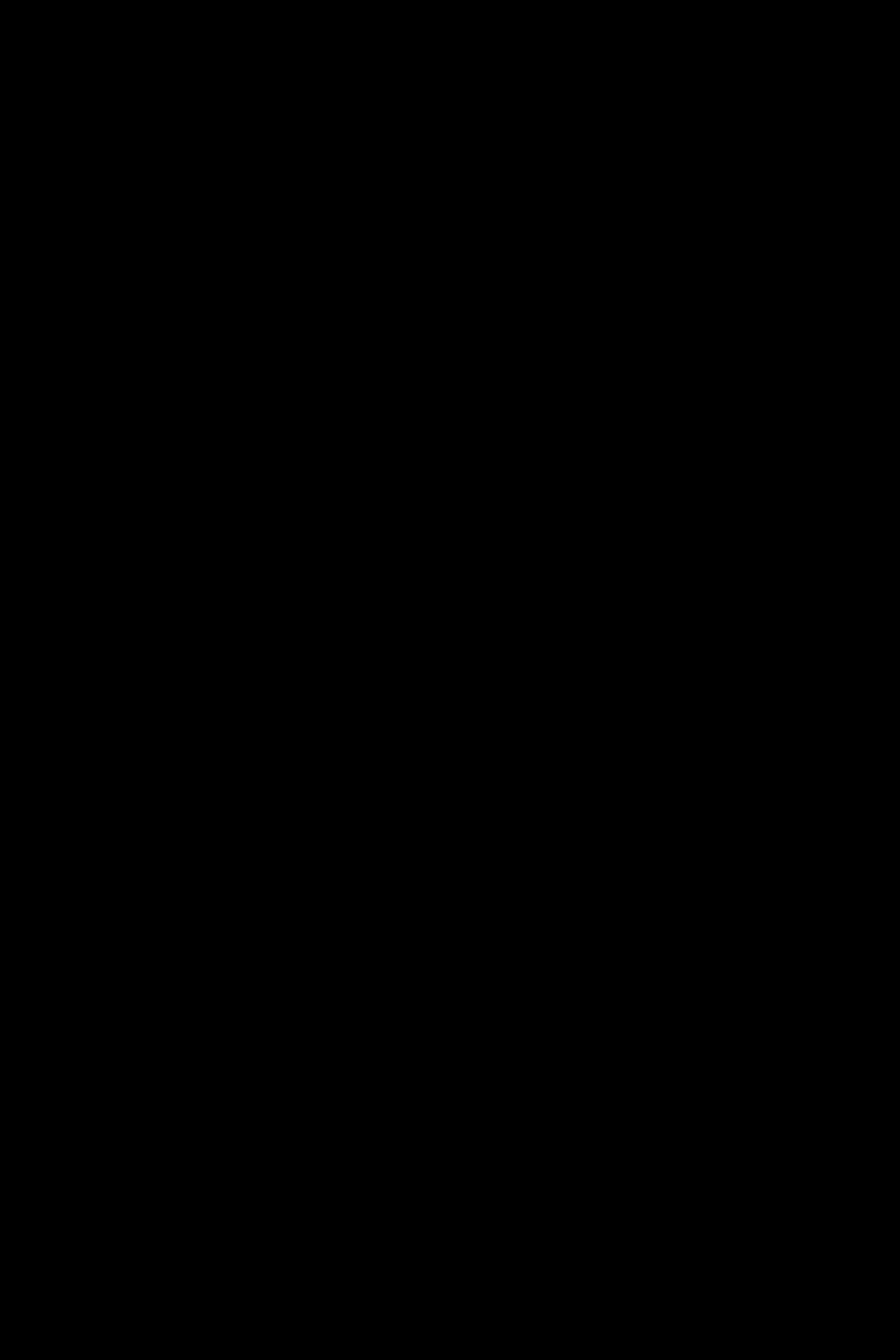
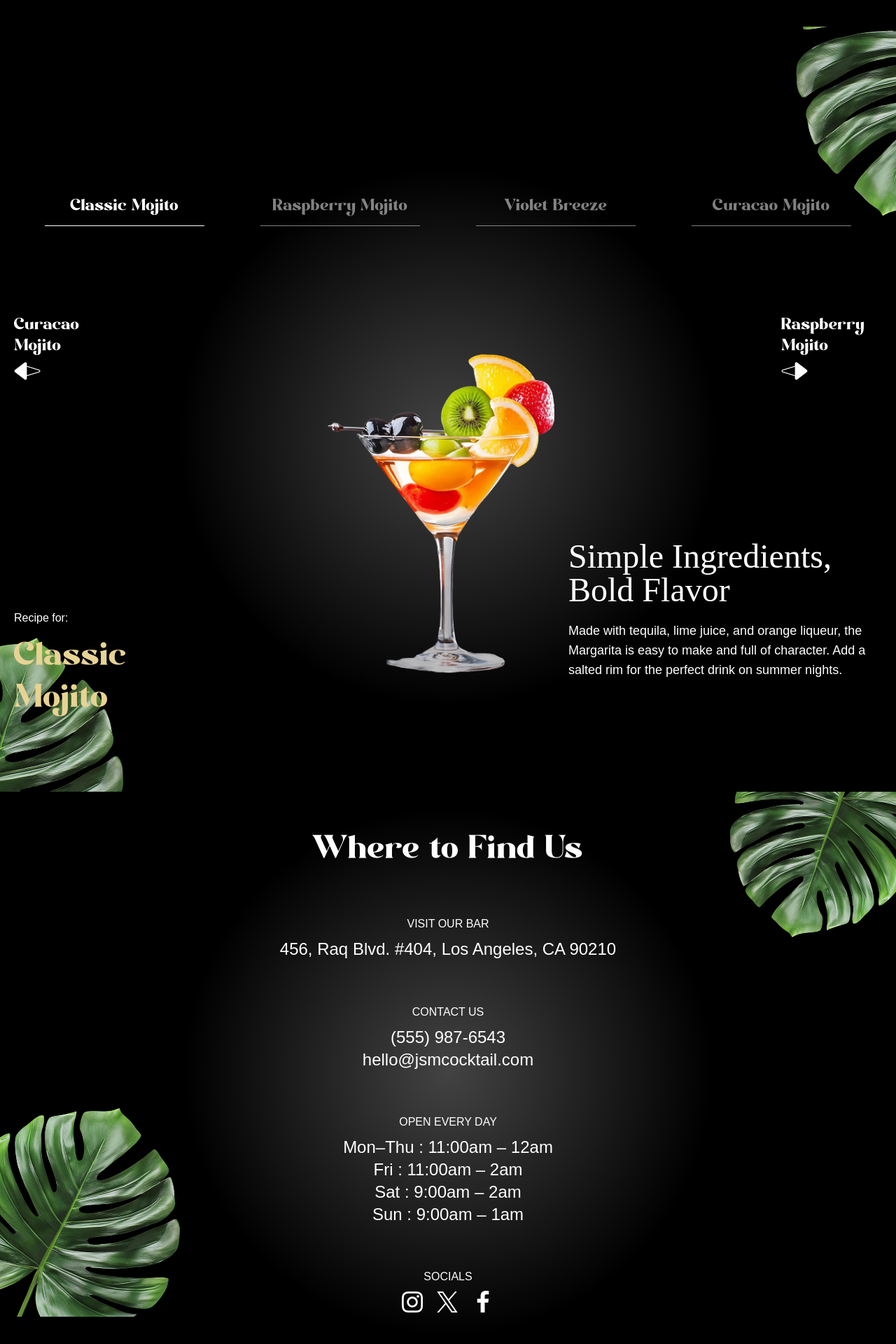
Before and after one commit to TA8OT/gsap_cocktails, a React (Vite) app: page / in a window 1280 px wide. Shown: the part 3974-5894 px from the top of the page at 70% size. Before the commit the page ends 4012 px from the top, so only its background shows below. Built offline with nearby package versions, Linux system fonts and the light colour scheme; a web font is replaced by a local one.

Commit message:
adding menu and contact sections

```diff
--- a/constants/index.js
+++ b/constants/index.js
@@ -134,7 +134,7 @@
   },
 ];
 
-const sliderLists = [
+const allCocktails = [
   {
     id: 1,
     name: "Classic Mojito",
@@ -179,5 +179,5 @@
   openingHours,
   storeInfo,
   socials,
-  sliderLists,
+  allCocktails,
 };
--- a/src/App.jsx
+++ b/src/App.jsx
@@ -5,6 +5,8 @@
 import Cocktails from "./components/Cocktails";
 import About from "./components/About";
 import Art from "./components/Art";
+import Menu from "./components/Menu";
+import Contact from "./components/Contact";
 
 gsap.registerPlugin(ScrollTrigger, SplitText);
 
@@ -16,6 +18,8 @@
       <Cocktails />
       <About />
       <Art />
+      <Menu />
+      <Contact />
     </main>
   );
 };
--- /dev/null
+++ b/src/components/Contact.jsx
@@ -0,0 +1,103 @@
+import { openingHours, socials } from "../../constants/index.js";
+import { useGSAP } from "@gsap/react";
+import { SplitText } from "gsap/all";
+import gsap from "gsap";
+
+const Contact = () => {
+  useGSAP(() => {
+    const titleSplit = SplitText.create("#contact h2", { type: "words" });
+
+    const timeline = gsap.timeline({
+      scrollTrigger: {
+        trigger: "#contact",
+        start: "top center",
+      },
+      ease: "power1.inOut",
+    });
+
+    timeline
+      .from(titleSplit.words, {
+        opacity: 0,
+        yPercent: 100,
+        stagger: 0.02,
+      })
+      .from("#contact h3, #contact p", {
+        opacity: 0,
+        yPercent: 100,
+        stagger: 0.02,
+      })
+      .to("#f-right-leaf", {
+        y: "-50",
+        duration: 1,
+        ease: "power1.inOut",
+      })
+      .to(
+        "#f-left-leaf",
+        {
+          y: "-50",
+          duration: 1,
+          ease: "power1.inOut",
+        },
+        "<",
+      );
+  });
+
+  return (
+    <footer id="contact">
+      <img
+        src="/images/footer-right-leaf.png"
+        alt="leaf-right"
+        id="f-right-leaf"
+      />
+      <img
+        src="/images/footer-left-leaf.png"
+        alt="leaf-left"
+        id="f-left-leaf"
+      />
+
+      <div className="content">
+        <h2>Where to Find Us</h2>
+
+        <div>
+          <h3>Visit Our Bar</h3>
+          <p>456, Raq Blvd. #404, Los Angeles, CA 90210</p>
+        </div>
+
+        <div>
+          <h3>Contact Us</h3>
+          <p>(555) 987-6543</p>
+          <p>hello@jsmcocktail.com</p>
+        </div>
+
+        <div>
+          <h3>Open Every Day</h3>
+          {openingHours.map((time) => (
+            <p key={time.day}>
+              {time.day} : {time.time}
+            </p>
+          ))}
+        </div>
+
+        <div>
+          <h3>Socials</h3>
+
+          <div className="flex-center gap-5">
+            {socials.map((social) => (
+              <a
+                key={social.name}
+                href={social.url}
+                target="_blank"
+                rel="noopener noreferrer"
+                aria-label={social.name}
+              >
+                <img src={social.icon} />
+              </a>
+            ))}
+          </div>
+        </div>
+      </div>
+    </footer>
+  );
+};
+
+export default Contact;
--- /dev/null
+++ b/src/components/Menu.jsx
@@ -0,0 +1,141 @@
+import { allCocktails } from "../../constants/index.js";
+import { useRef, useState } from "react";
+import { useGSAP } from "@gsap/react";
+import gsap from "gsap";
+
+const Menu = () => {
+  const contentRef = useRef();
+  const [currentIndex, setCurrentIndex] = useState(0);
+
+  useGSAP(() => {
+    gsap.fromTo("#title", { opacity: 0 }, { opacity: 1, duration: 1 });
+    gsap.fromTo(
+      ".cocktail img",
+      { opacity: 0, xPercent: -100 },
+      {
+        xPercent: 0,
+        opacity: 1,
+        duration: 1,
+        ease: "power1.inOut",
+      },
+    );
+    gsap.fromTo(
+      ".details h2",
+      { yPercent: 100, opacity: 0 },
+      {
+        yPercent: 0,
+        opacity: 100,
+        ease: "power1.inOut",
+      },
+    );
+    gsap.fromTo(
+      ".details p",
+      { yPercent: 100, opacity: 0 },
+      {
+        yPercent: 0,
+        opacity: 100,
+        ease: "power1.inOut",
+      },
+    );
+  }, [currentIndex]);
+
+  const totalCocktails = allCocktails.length;
+
+  const goToSlide = (index) => {
+    const newIndex = (index + totalCocktails) % totalCocktails;
+
+    setCurrentIndex(newIndex);
+  };
+
+  const getCocktailAt = (indexOffset) => {
+    return allCocktails[
+      (currentIndex + indexOffset + totalCocktails) % totalCocktails
+    ];
+  };
+
+  const currentCocktail = getCocktailAt(0);
+  const prevCocktail = getCocktailAt(-1);
+  const nextCocktail = getCocktailAt(1);
+
+  return (
+    <section id="menu" aria-labelledby="menu-heading">
+      <img
+        src="/images/slider-left-leaf.png"
+        alt="left-leaf"
+        id="m-left-leaf"
+      />
+      <img
+        src="/images/slider-right-leaf.png"
+        alt="right-leaf"
+        id="m-right-leaf"
+      />
+
+      <h2 id="menu-heading" className="sr-only">
+        Cocktail Menu
+      </h2>
+
+      <nav className="cocktail-tabs" aria-label="Cocktail Navigation">
+        {allCocktails.map((cocktail, index) => {
+          const isActive = index === currentIndex;
+
+          return (
+            <button
+              key={cocktail.id}
+              className={`
+				${isActive ? "text-white border-white" : "text-white/50 border-white/50"}
+			 `}
+              onClick={() => goToSlide(index)}
+            >
+              {cocktail.name}
+            </button>
+          );
+        })}
+      </nav>
+
+      <div className="content">
+        <div className="arrows">
+          <button
+            className="text-left"
+            onClick={() => goToSlide(currentIndex - 1)}
+          >
+            <span>{prevCocktail.name}</span>
+            <img
+              src="/images/right-arrow.png"
+              alt="right-arrow"
+              aria-hidden="true"
+            />
+          </button>
+
+          <button
+            className="text-left"
+            onClick={() => goToSlide(currentIndex + 1)}
+          >
+            <span>{nextCocktail.name}</span>
+            <img
+              src="/images/left-arrow.png"
+              alt="left-arrow"
+              aria-hidden="true"
+            />
+          </button>
+        </div>
+
+        <div className="cocktail">
+          <img src={currentCocktail.image} className="object-contain" />
+        </div>
+
+        <div className="recipe">
+          <div ref={contentRef} className="info">
+            <p>Recipe for:</p>
+            <p id="title">{currentCocktail.name}</p>
+          </div>
+
+          <div className="details">
+            <h2>{currentCocktail.title}</h2>
+            <p>{currentCocktail.description}</p>
+          </div>
+        </div>
+      </div>
+    </section>
+  );
+};
+export default Menu;
```
